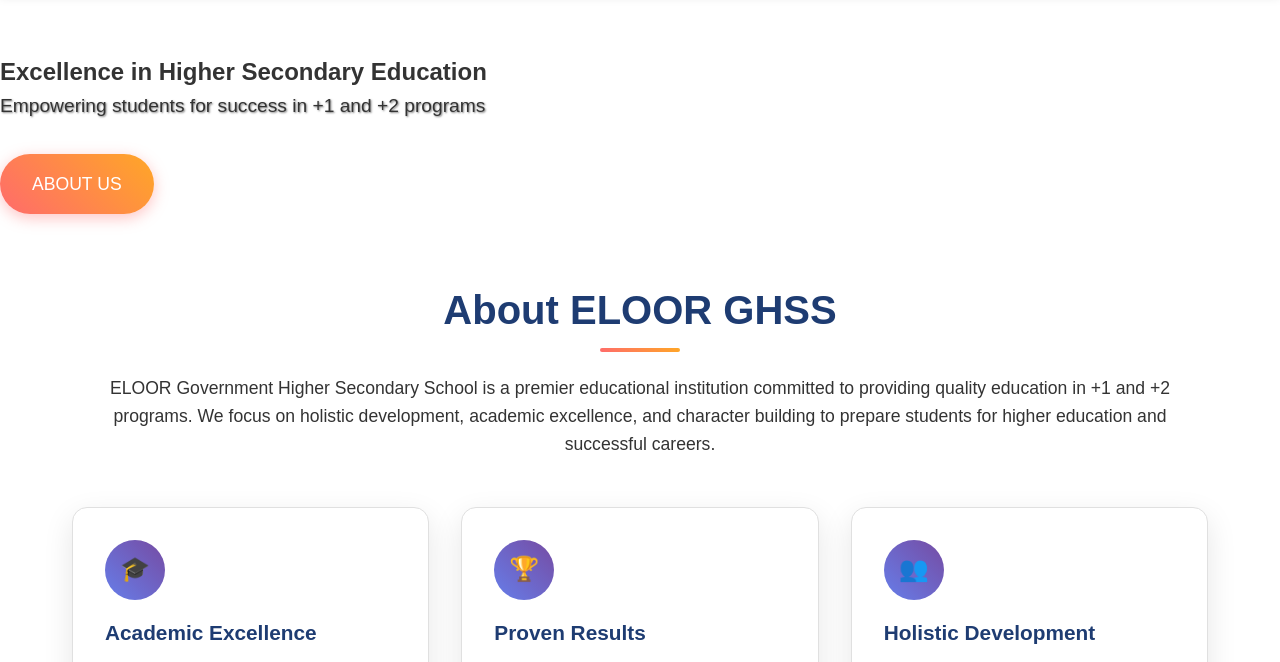
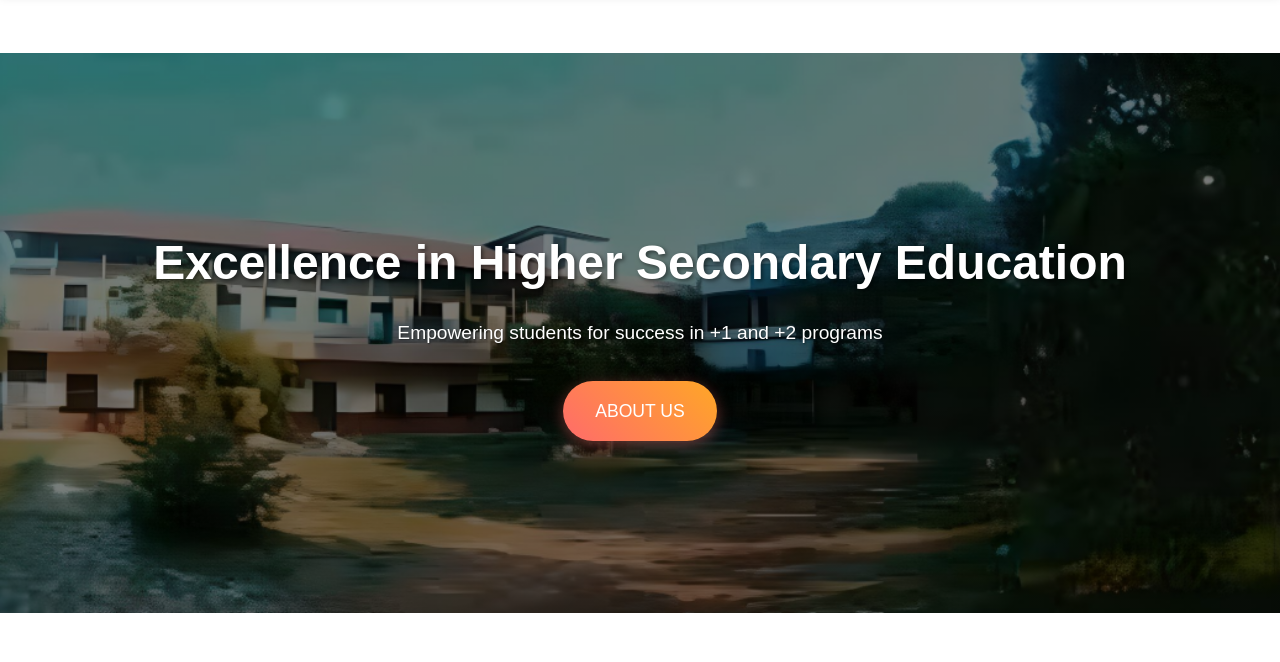
Before and after one commit to Mahadevajay/ELOOR-GHSS, a plain HTML site: page index.html in a window 1280 px wide. Shown: the part 109-771 px from the top of the page. Drawn offline with Linux system fonts and the light colour scheme.

Commit message:
index.html

```diff
--- a/index.html
+++ b/index.html
@@ -4,8 +4,8 @@
     <meta charset="UTF-8">
     <link rel="icon" href="favicon.ico" type="image/x-icon">
     <meta name="description" content="ELOOR GHSS is a government higher secondary school in Kerala offering Science, Commerce, and Arts streams with excellent facilities and results.">
-<meta name="keywords" content="ELOOR GHSS, Higher Secondary School, Kerala School, +1 +2 Admissions, Government School, Eloor, Science Commerce Arts">
-<meta name="author" content="ELOOR GHSS">
+    <meta name="keywords" content="ELOOR GHSS, Higher Secondary School, Kerala School, +1 +2 Admissions, Government School, Eloor, Science Commerce Arts">
+    <meta name="author" content="ELOOR GHSS">
     <meta name="viewport" content="width=device-width, initial-scale=1.0">
     <title>ELOOR GHSS - Government Higher Secondary School</title>
     <style>
@@ -112,14 +112,18 @@
             transform: translateY(-2px);
         }
 
-    <!-- Hero Section -->
-<section class="hero" id="home" style="background: linear-gradient(rgba(0,0,0,0.5), rgba(0,0,0,0.5)), url('Screenshot 2025-07-16 203550.png') center/cover; backdrop-filter: blur(2px);">
-    <div class="hero-content">
-        <h2>Excellence in Higher Secondary Education</h2>
-        <p>Empowering students for success in +1 and +2 programs</p>
-        <a href="#admissions" class="cta-button">Apply Now</a>
-    </div>
-</section>
+        /* Hero Section */
+        .hero {
+            background: linear-gradient(rgba(0,0,0,0.5), rgba(0,0,0,0.5)), url('Screenshot 2025-07-16 203550.png') center/cover;
+            backdrop-filter: blur(2px);
+            height: 70vh;
+            display: flex;
+            align-items: center;
+            justify-content: center;
+            text-align: center;
+            color: white;
+            position: relative;
+        }
 
         .hero-content h2 {
             font-size: 3rem;
@@ -390,7 +394,7 @@
         </div>
     </nav>
 
-    <!-- Hero Section -->
+    <!-- Hero Section with your image background -->
     <section class="hero" id="home">
         <div class="hero-content">
             <h2>Excellence in Higher Secondary Education</h2>
```
